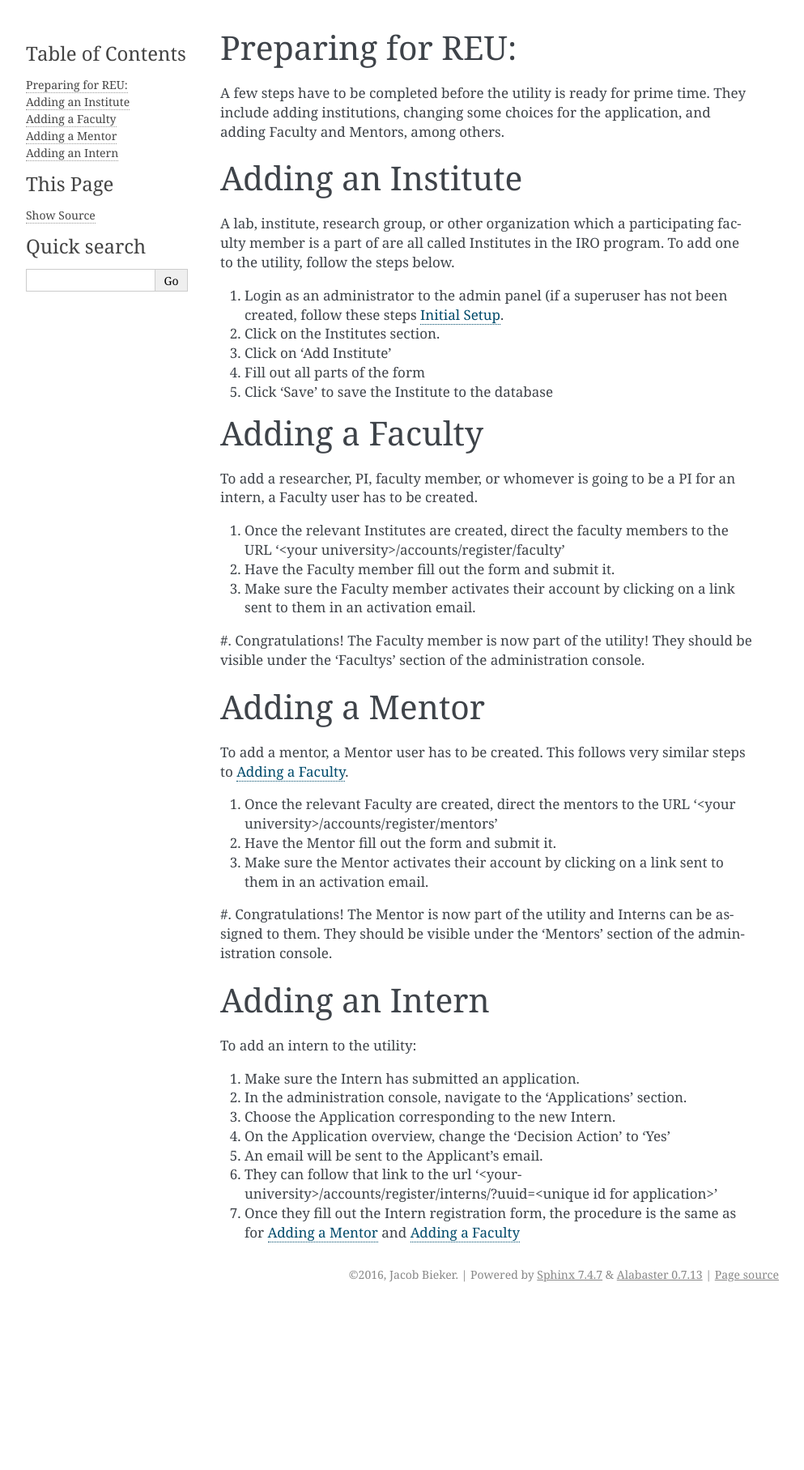
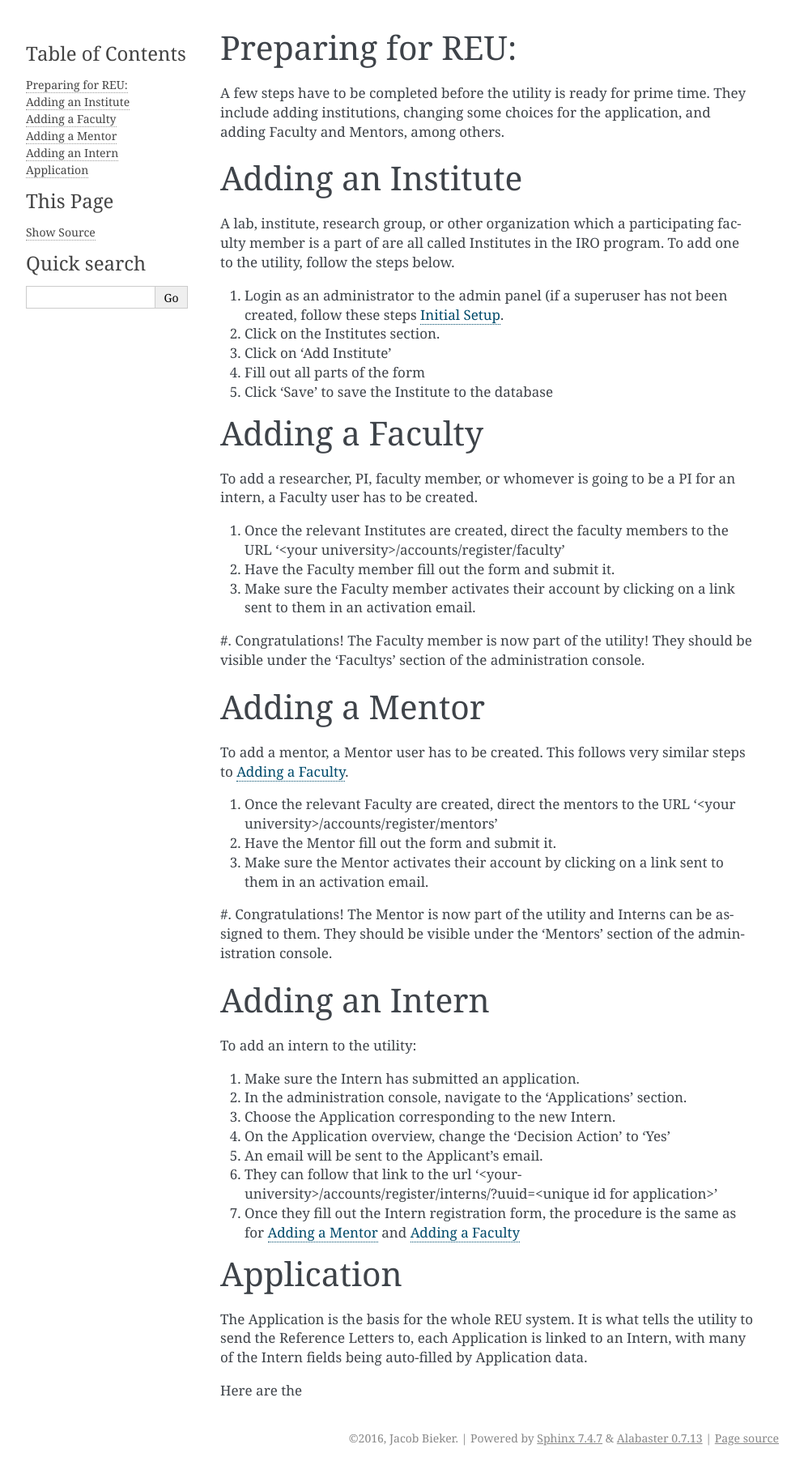
Before and after one commit to UO-SPUR/reu_utility, a Sphinx documentation site: the page built from docs/reu.rst, in a window 1280 px wide. Shown: the whole page at 81% size, without its empty margins (148-1141 px from the left). Built offline with Sphinx 7.4.7, drawn with Linux system fonts in a browser that asks for light colours; before the commit the page ends 1613 px from its top, so only the background shows below that.

Commit message:
Start Application description

```diff
--- a/docs/reu.rst
+++ b/docs/reu.rst
@@ -61,3 +61,13 @@ To add an intern to the utility:
 #. An email will be sent to the Applicant's email.
 #. They can follow that link to the url '<your-university>/accounts/register/interns/?uuid=<unique id for application>'
 #. Once they fill out the Intern registration form, the procedure is the same as for :ref:`add-mentor` and :ref:`add-faculty`
+
+.. _application:
+
+Application
+-----------
+
+The Application is the basis for the whole REU system. It is what tells the utility to send the Reference Letters to,
+each Application is linked to an Intern, with many of the Intern fields being auto-filled by Application data.
+
+Here are the
```
